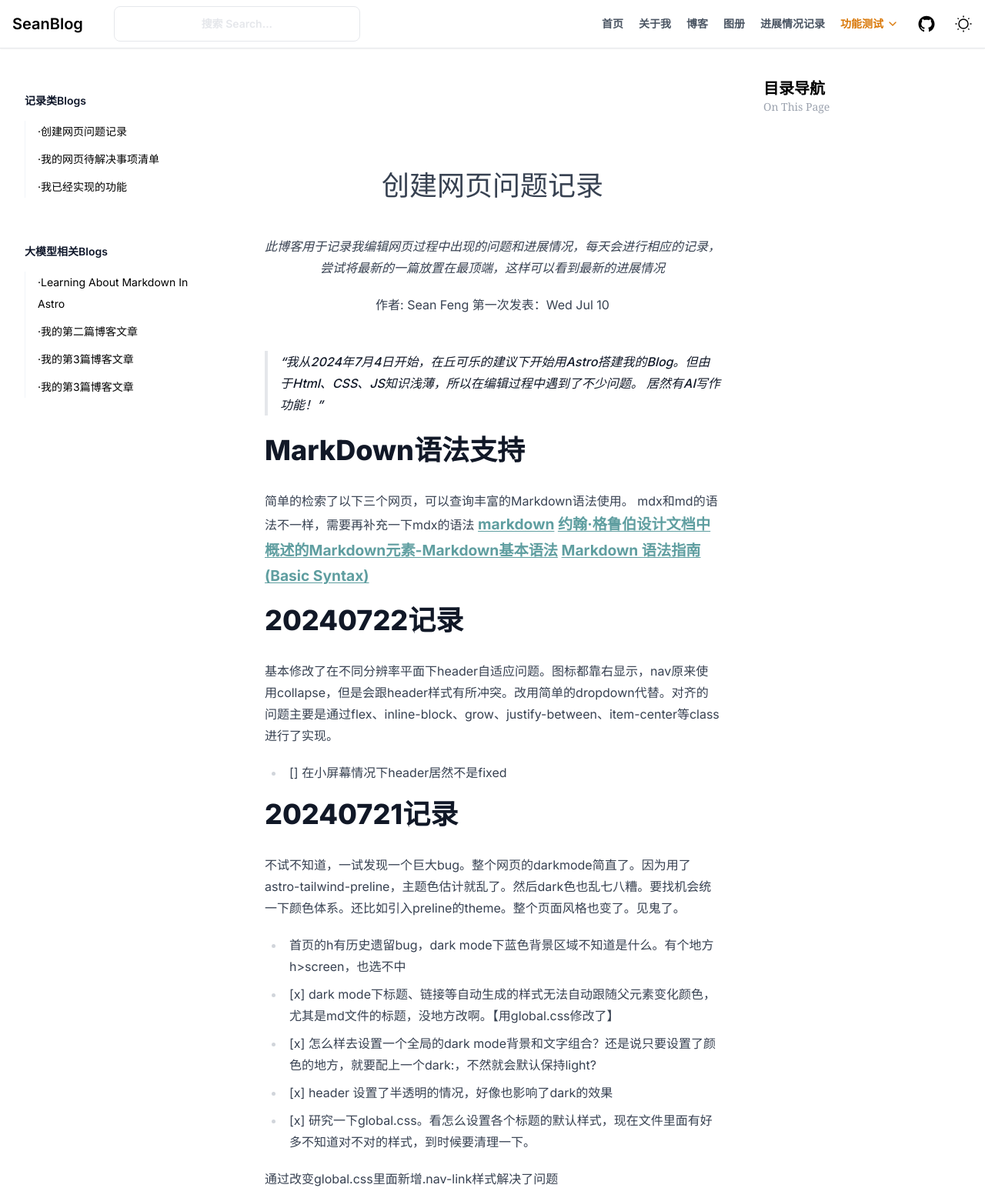
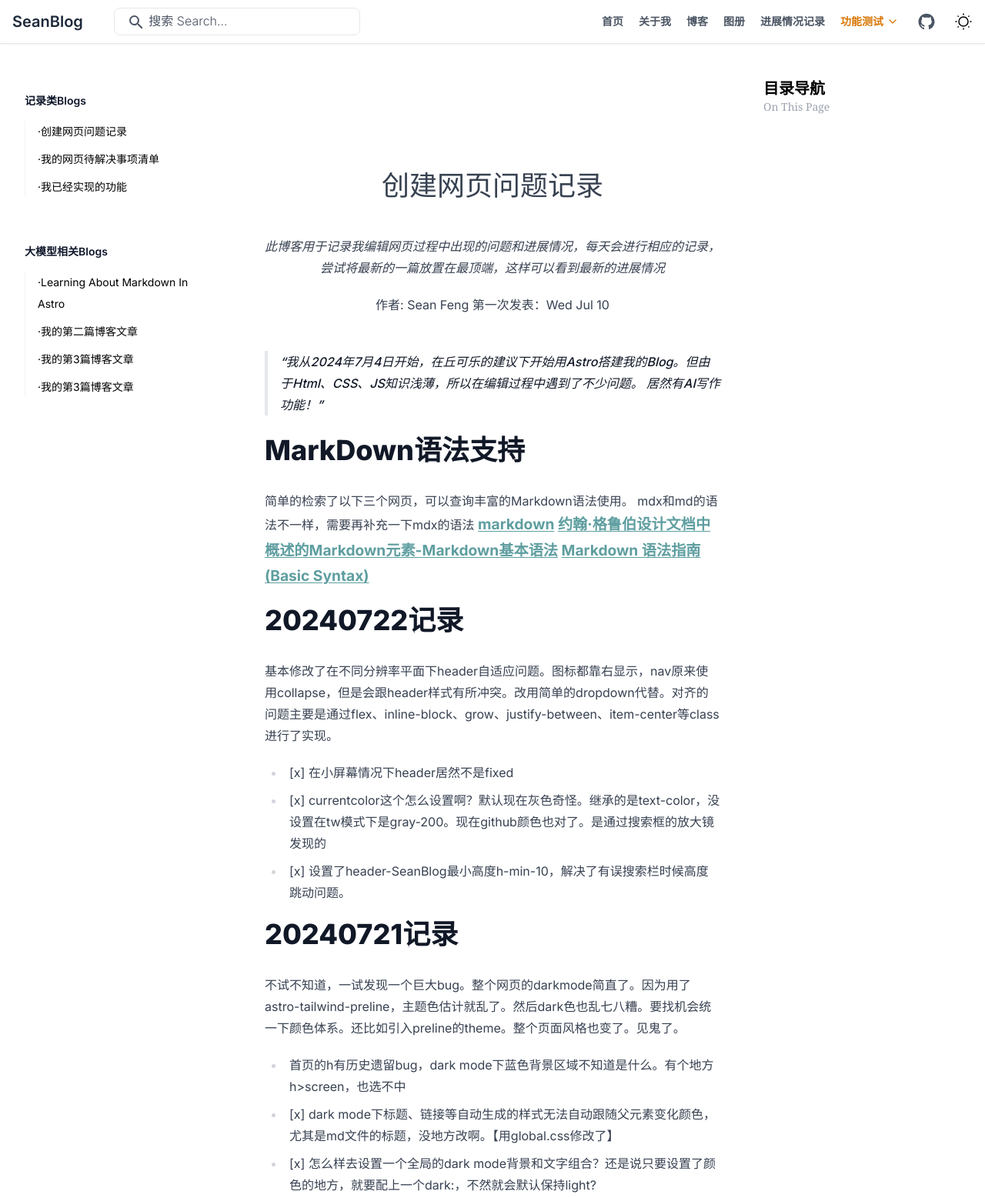
Before and after one commit to SeanFeng91/SeanBlog, an Astro site: page /SeanBlog/posts/01PageProblemRecord in a window 1280 px wide. Shown: the top 1557 px of the page at 77% size. Built offline with nearby package versions, Linux system fonts and the light colour scheme; Astro itself is replaced by a stand-in of ours; what tw-elements would draw is missing.

Commit message:
fixed head@sm

```diff
--- a/src/components/Header2.astro
+++ b/src/components/Header2.astro
@@ -8,9 +8,9 @@ const baseUrl = import.meta.env.BASE_URL;
 ---
 
 <header class="flex flex-wrap sm:justify-start sm:flex-nowrap w-full  text-sm py-0">
-    <nav class="w-full mx-auto px-4 sm:items-center basis-full" aria-label="Global">
-      <div class="flex items-center ">
-        <a class="flex-none  text-xl font-semibold dark:text-white" href={`${baseUrl}`}>SeanBlog</a>
+    <nav class="w-full mx-auto px-4 sm:items-center basis-full text-gray-600" aria-label="Global">
+      <div class="flex items-center min-h-10">
+        <a class="flex-none  text-xl font-semibold text-slate-800 dark:text-white" href={`${baseUrl}`}>SeanBlog</a>
         <!-- 搜索块 -->
         <Searchpage />
 
@@ -84,7 +84,7 @@ const baseUrl = import.meta.env.BASE_URL;
           </div>
         </div>
 
-        <!-- dropdown-menu -->
+        <!-- dropdown-menu 下拉导航栏@sm -->
           <div class="md:hidden hs-dropdown hs-dropdown-example relative inline-flex order-last">
             <button id="hs-dropdown-example" type="button" class="hs-dropdown-toggle ml-4 py-1 px-1 inline-flex items-center gap-x-2
             text-sm font-medium rounded-lg border-2 border-gray-800 bg-white text-gray-800 shadow-sm hover:bg-gray-50 focus:outline-none focus:bg-gray-50 disabled:opacity-50 disabled:pointer-events-none"
--- a/src/components/searchpage.astro
+++ b/src/components/searchpage.astro
@@ -1,6 +1,9 @@
 <div>
-  <button type="button" class="lg:w-80 lg:block hidden py-3 px-4 ml-10  items-center gap-x-2 text-sm font-semibold rounded-lg border border-spacing-1
- bg-white text-gray-200 text-center hover:bg-gray-50 disabled:opacity-50 disabled:pointer-events-none" data-hs-overlay="#hs-large-modal">
+  <button type="button" class="lg:w-80 lg:block hidden py-1 px-4 ml-10  items-center gap-x-2 text-base font-light rounded-lg border border-spacing-1
+ bg-white text-gray-600 text-left hover:bg-gray-50 disabled:opacity-50 disabled:pointer-events-none" data-hs-overlay="#hs-large-modal">
+    <svg xmlns="http://www.w3.org/2000/svg" class="size-6 inline-block" viewBox="0 0 24 24">
+      <path fill="currentColor" d="M15.5 14h-.79l-.28-.27A6.471 6.471 0 0 0 16 9.5A6.5 6.5 0 1 0 9.5 16c1.61 0 3.09-.59 4.23-1.57l.27.28v.79l5 4.99L20.49 19zm-6 0C7.01 14 5 11.99 5 9.5S7.01 5 9.5 5S14 7.01 14 9.5S11.99 14 9.5 14" />
+    </svg>
     搜索 Search...
   </button>
 
--- a/src/layouts/BaseLayout.astro
+++ b/src/layouts/BaseLayout.astro
@@ -36,8 +36,8 @@ import BaseHead from '../components/BaseHead.astro';
         <header class="border-b dark:border-neutral-700 backdrop-blur shadow-sm top-0 left-0 right-0 z-50 py-2 fixed transition-all" id="header">
           <Header2 class="inline-block"/>
           <div class="lg:hidden inline-block w-full border-t mt-2">
-            <button type="button" class="mt-2 ml-4 ms-0 py-2 pl-2 pr-2 inline-block items-center gap-x-2 text-sm font-semibold rounded-lg border border-spacing-1
-             text-cyan-800 bg-white hover:bg-gray-300 dark:bg-slate-900 disabled:opacity-50 disabled:pointer-events-none" data-hs-overlay="#hs-overlay-backdrop-with-scrolling">
+            <button type="button" class="mt-2 ml-6 ms-0 py-2 pl-2 pr-2 inline-block items-center gap-x-2 text-sm font-semibold rounded-lg border border-spacing-1
+             text-slate-800 dark:text-teal-300 bg-white hover:bg-gray-300 dark:bg-slate-900 disabled:opacity-50 disabled:pointer-events-none" data-hs-overlay="#hs-overlay-backdrop-with-scrolling">
 
               <svg xmlns="http://www.w3.org/2000/svg" class="size-6 inline-block" viewBox="-5 -7 24 24">
                 <path fill="currentColor" d="M7 0h6a1 1 0 0 1 0 2H7a1 1 0 1 1 0-2M5 8h8a1 1 0 0 1 0 2H5a1 1 0 1 1 0-2M1 4h12a1 1 0 0 1 0 2H1a1 1 0 1 1 0-2" />
--- a/src/pages/posts/01PageProblemRecord.md
+++ b/src/pages/posts/01PageProblemRecord.md
@@ -20,7 +20,9 @@ mdx和md的语法不一样，需要再补充一下mdx的语法
 
 # 20240722记录
 基本修改了在不同分辨率平面下header自适应问题。图标都靠右显示，nav原来使用collapse，但是会跟header样式有所冲突。改用简单的dropdown代替。对齐的问题主要是通过flex、inline-block、grow、justify-between、item-center等class进行了实现。
-- [] 在小屏幕情况下header居然不是fixed
+- [x] 在小屏幕情况下header居然不是fixed
+- [x] currentcolor这个怎么设置啊？默认现在灰色奇怪。继承的是text-color，没设置在tw模式下是gray-200。现在github颜色也对了。是通过搜索框的放大镜发现的
+- [x] 设置了header-SeanBlog最小高度h-min-10，解决了有误搜索栏时候高度跳动问题。
 
 
 # 20240721记录
--- a/tailwind.config.js
+++ b/tailwind.config.js
@@ -42,6 +42,7 @@ module.exports = {
       //   customDarkLinkColor: '#8ab4f8', // dark mode link color
       //   customLightQuoteColor: '#6a737d', // light mode quote color
       //   customDarkQuoteColor: '#c1c1c1', // dark mode quote color
+        // current:'#3f3cbb'
     },
   },
   },
```
